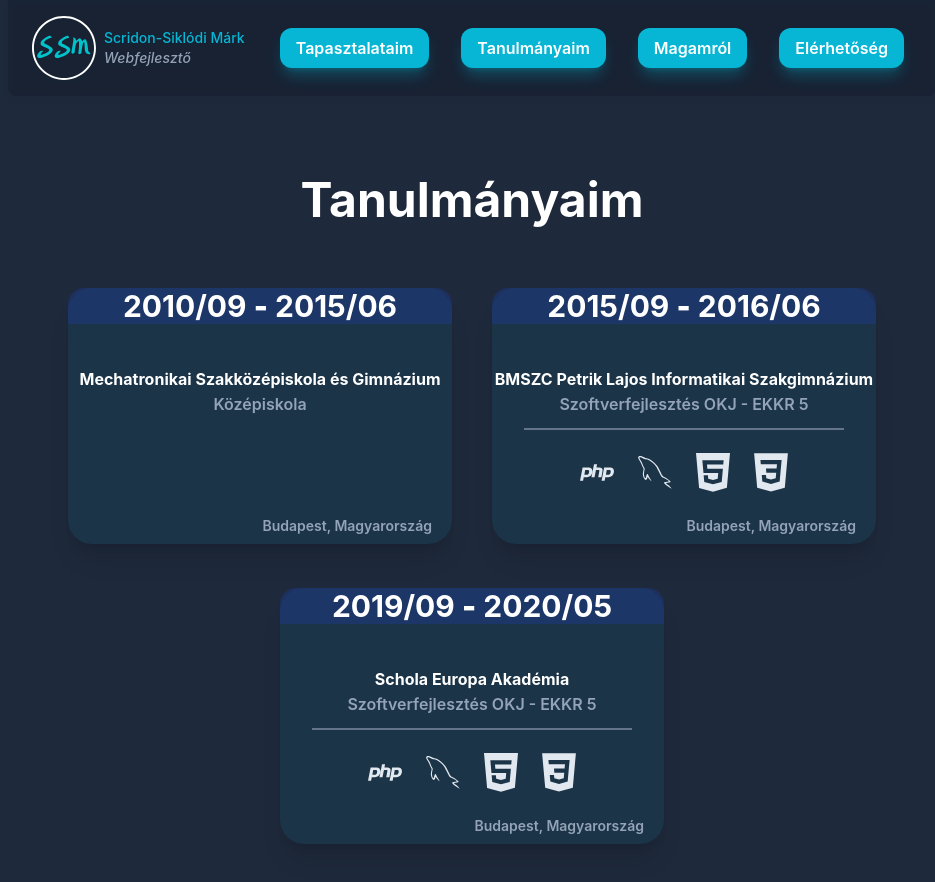
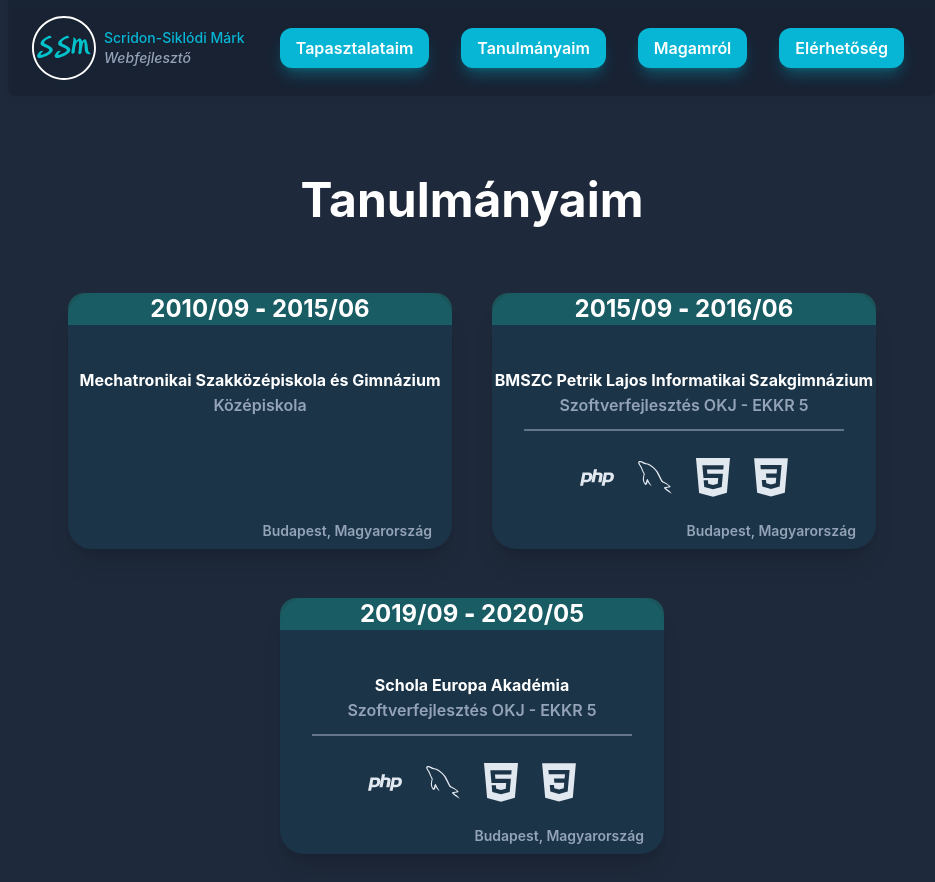
Before and after one commit to SMark2256/ReactCV, a Next.js app: page /educations in a window 1280 px wide. Shown: the top 882 px of the page, without its empty margins (168-1103 px from the left). Built offline with nearby package versions, Linux system fonts and the light colour scheme.

Commit message:
educations icons

```diff
--- a/components/educations/EducationsElements.jsx
+++ b/components/educations/EducationsElements.jsx
@@ -3,8 +3,8 @@ import EducationsIconChanger from "./EducationsIconChanger";
 
 const EducationElements = ({ education }) => {
       return (
-                          <div className="relative cursor-pointer inline-flex flex-col space-y-4 border-cyan-900 bg-cyan-900/30 hover:bg-teal-800/30 hover:border-teal-500/50 hover:shadow-teal-500/40 shadow-xl shadow-black-500/80 rounded-3xl mx-5 w-96 md:flex-auto h-64 mb-10">
-                              <h1 className=" text-3xl justify-end font-bold bg-blue-800/30 w-full rounded-t-2xl">{education.start} <strong>-</strong> {education.end}</h1>
+                          <div className="relative cursor-pointer inline-flex flex-col  space-y-4 border-cyan-900 bg-cyan-900/30 hover:bg-teal-800/30 hover:border-teal-500/50 hover:shadow-teal-500/40 shadow-xl shadow-black-500/80 rounded-3xl mx-5 w-96 md:flex-auto h-64 mb-10">
+                              <h1 className=" text-2xl justify-end font-bold bg-teal-500/30 w-full rounded-t-2xl">{education.start} <strong>-</strong> {education.end}</h1>
                             <div className="align-middle items-center justify-center py-3">
                               <div className="text-center">
                                 <a className="font-bold text-base w-auto" href={education.url} target="_blank">{education.school}</a>
--- a/components/works/WorksElements.jsx
+++ b/components/works/WorksElements.jsx
@@ -3,7 +3,7 @@ import { motion } from "framer-motion"
 const WorkElements = ({ work }) => {
       return (
         <div className="relative cursor-pointer inline-flex flex-col border-cyan-900 bg-cyan-900/30 hover:bg-teal-800/30 hover:border-teal-500/50 hover:shadow-teal-500/40 shadow-xl shadow-black-500/80 rounded-3xl mx-5 w-96 md:flex-auto h-56 mb-10">
-              <div className="text-3xl inline-flex justify-center font-bold bg-blue-800/30 w-full rounded-t-2xl">{work.start} <strong>&nbsp;-&nbsp;</strong>
+              <div className="text-2xl inline-flex justify-center font-bold bg-teal-500/30 w-full rounded-t-2xl">{work.start} <strong>&nbsp;-&nbsp;</strong>
                 {work.end === 'Jelenleg' ? <motion.div animate={{color: ['rgba(255,255,255, 1)', 'rgba(255,255,255, 0.2)', 'rgba(255,255,255, 1)']}} transition={{ repeat: Infinity , duration: 2}}>{work.end}</motion.div> : work.end}
               </div>
           <div className="flex flex-col items-center justify-center">
--- a/package.json
+++ b/package.json
@@ -10,6 +10,7 @@
   },
   "dependencies": {
     "framer-motion": "^6.5.1",
+    "gh-deploy": "^0.2.3",
     "next": "12.2.0",
     "react": "18.2.0",
     "react-dom": "18.2.0",
--- a/pages/educations.jsx
+++ b/pages/educations.jsx
@@ -7,7 +7,7 @@ const Educations = () => {
                   <div>
                         <h1 className='font-bold text-5xl pb-5'>  Tanulmányaim </h1>
                   </div>
-                  <section className="items-center align-middle flex-wrap">
+                  <section className="items-center align-middle">
                         <EducationsComp/>
                   </section>
             </div>
```
Also changed, not shown: 1 other file (tests, documents, lock files or other folders).
